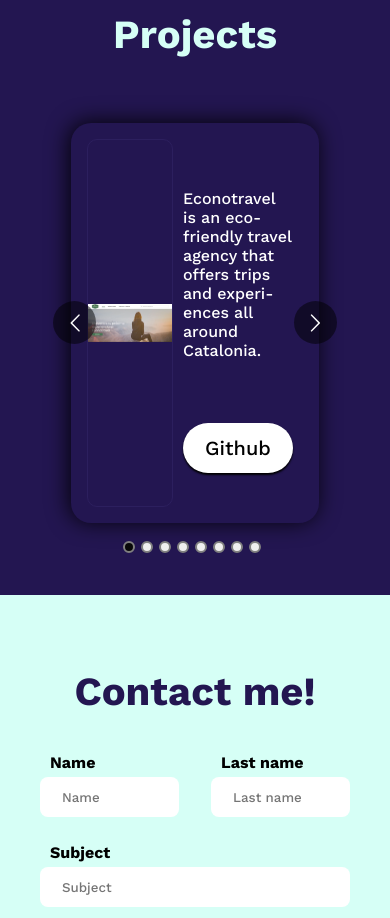
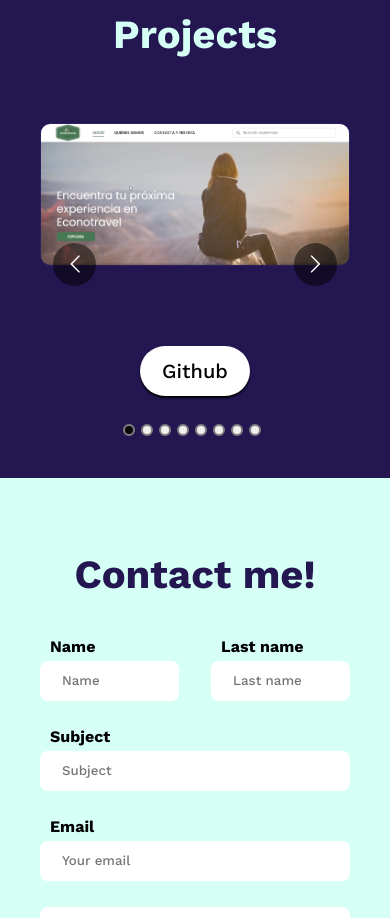
Before and after one commit to candymd/portfolio, a React (Create React App) app: page / in a window 390 px wide. Shown: the part 2760-3678 px from the top of the page. Built offline with nearby package versions, Linux system fonts and the light colour scheme.

Commit message:
trying to get tablet media queries right... again

```diff
--- a/src/App.js
+++ b/src/App.js
@@ -12,8 +12,8 @@ import useMediaQuery from '@mui/material/useMediaQuery';
 function App() {
 
     const scroll = useScrollHandler()
-    const matchesMobile = useMediaQuery('(min-device-width : 480px) and (max-width:1024px)');
-    const matchesTablet = useMediaQuery('(min-width:768px)');
+    const matchesMobile = useMediaQuery('(min-device-width : 320px) and (max-width:480px)');
+    const matchesTablet = useMediaQuery('(min-width:481px) and (max-width:1023px');
 
     const scrollToTop = () => {
      window.scrollTo({
@@ -32,10 +32,10 @@ function App() {
 
    {matchesMobile && <BurgerMenu /> }
     {!matchesMobile && <Header />}
-      <Hero matchesMobile={matchesMobile} matchesTablet={!matchesTablet}  />
-        <AboutMe matchesMobile={matchesMobile} matchesTablet={!matchesTablet}  />
+      <Hero matchesMobile={matchesMobile} matchesTablet={matchesTablet}  />
+        <AboutMe matchesMobile={matchesMobile} matchesTablet={matchesTablet}  />
       <Skills />
-      <Projects matchesMobile={!matchesMobile} matchesTablet={matchesTablet}  />
+      <Projects matchesMobile={matchesMobile} matchesTablet={matchesTablet}  />
       <Contact/>
       <Footer />
     </div>
--- a/src/Components/Projects/ProjectCard/ProjectCard.css
+++ b/src/Components/Projects/ProjectCard/ProjectCard.css
@@ -1,7 +1,7 @@
 .project-card {
     background-color: #231651;
     width: 80%;
-    height: 25rem;
+    height: 100%;
     border-radius: 20px;
     margin: 0 auto;
     padding: 1rem;
--- a/src/Components/Projects/Projects.js
+++ b/src/Components/Projects/Projects.js
@@ -100,7 +100,7 @@ const Projects = ({matchesTablet, matchesMobile}) => {
                     autoPlaySpeed={4000}
                     keyBoardControl={true}
                     transitionDuration={600} showThumbs={false}>
-              {projects.map(project => (!matchesTablet || matchesMobile) ?
+              {projects.map(project => !(matchesTablet || matchesMobile) ?
                   (<ProjectCard matchesMobile={matchesMobile} matchesTablet={matchesTablet} key={project.name} project={project}/>) :
                    (<MobileCard matchesMobile={matchesMobile} matchesTablet={matchesTablet} key={project.name} project={project}/>))}
 
```
